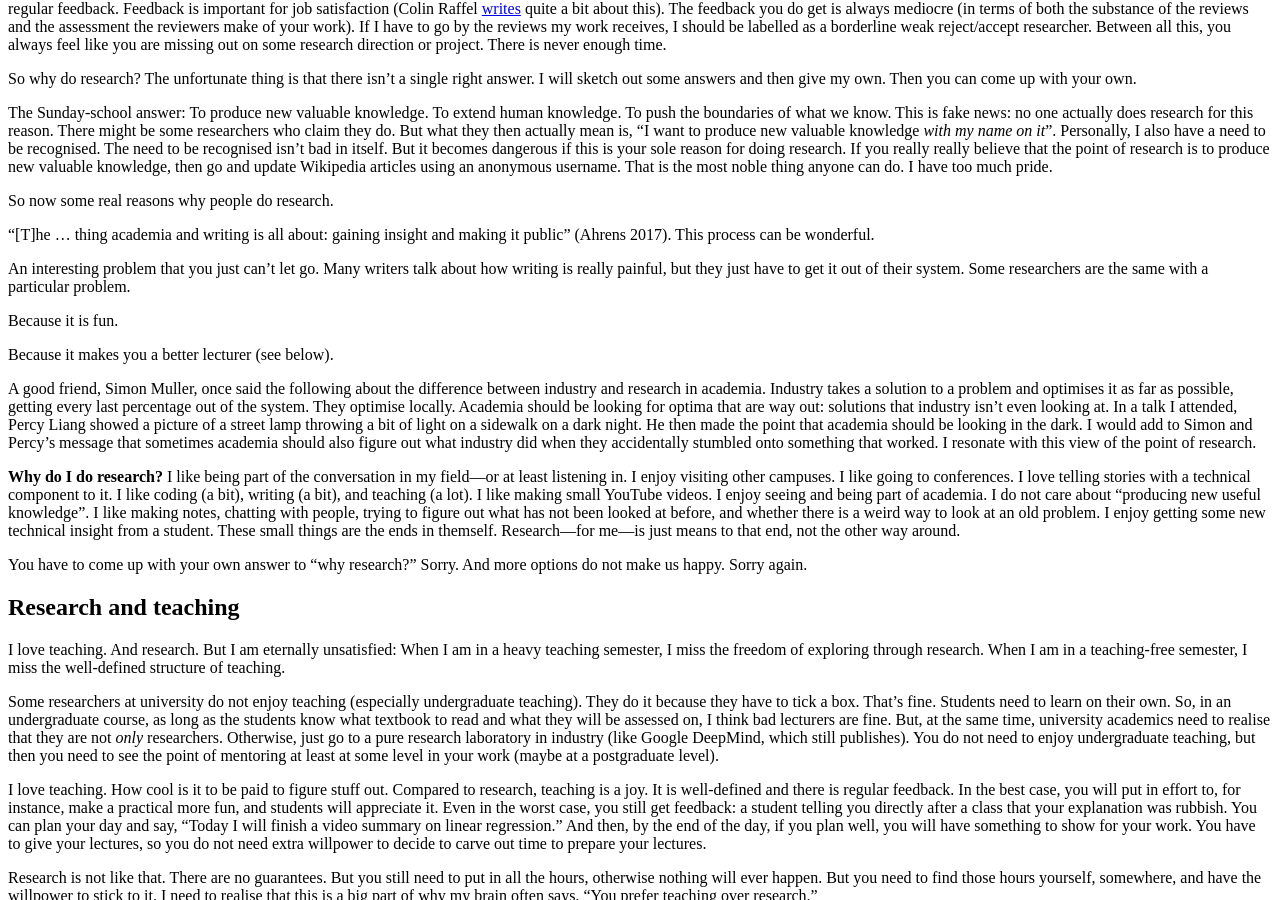
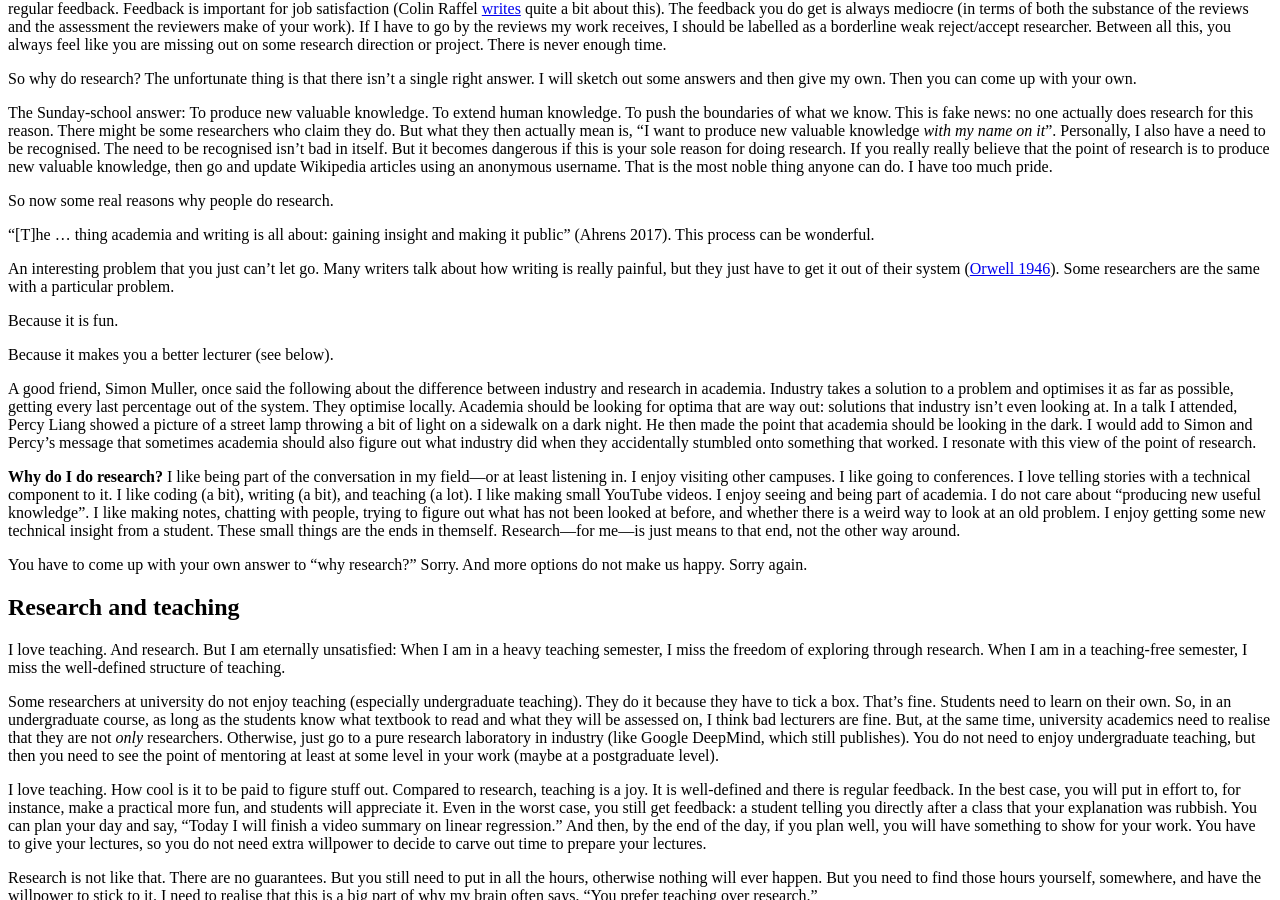
Before and after one commit to kamperh/kamperh.github.io, a Jekyll site: the page built from _posts/2025-05-16-research-thoughts.md, in a window 1280 px wide and 900 px high, scrolled down 1206 px. Built offline with Jekyll 4.4.1, drawn with Linux system fonts in a browser that asks for light colours; our own code applies the rules of GitHub Pages for plain Markdown files; a style sheet for code colours, icons or effects is not loaded.

Commit message:
Update 2025-05-16-research-thoughts.md

```diff
--- a/_posts/2025-05-16-research-thoughts.md
+++ b/_posts/2025-05-16-research-thoughts.md
@@ -50,7 +50,7 @@
 
 "[T]he ... thing academia and writing is all about: gaining insight and making it public" (Ahrens 2017). This process can be wonderful.
 
-An interesting problem that you just can't let go. Many writers talk about how writing is really painful, but they just have to get it out of their system. Some researchers are the same with a particular problem.
+An interesting problem that you just can't let go. Many writers talk about how writing is really painful, but they just have to get it out of their system ([Orwell 1946](https://www.orwellfoundation.com/the-orwell-foundation/orwell/essays-and-other-works/why-i-write/)). Some researchers are the same with a particular problem.
 
 Because it is fun.
 
```
